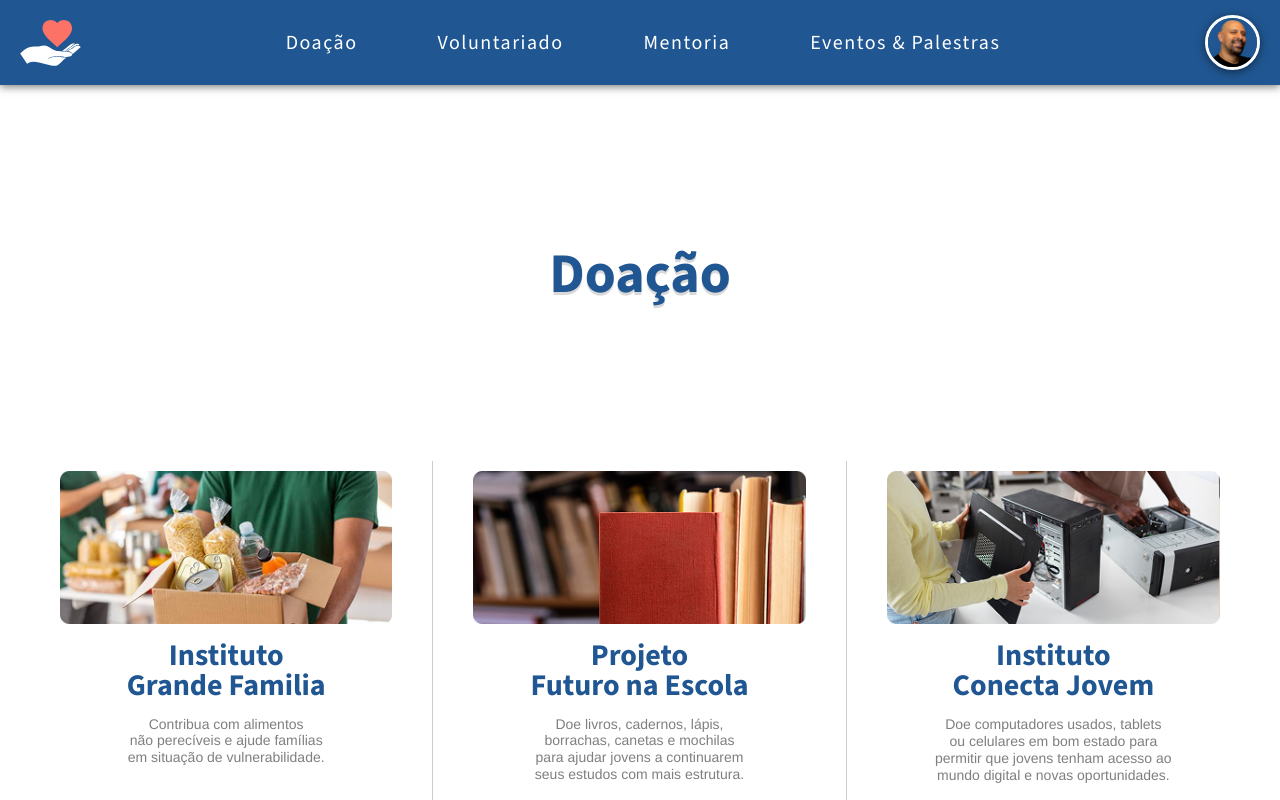
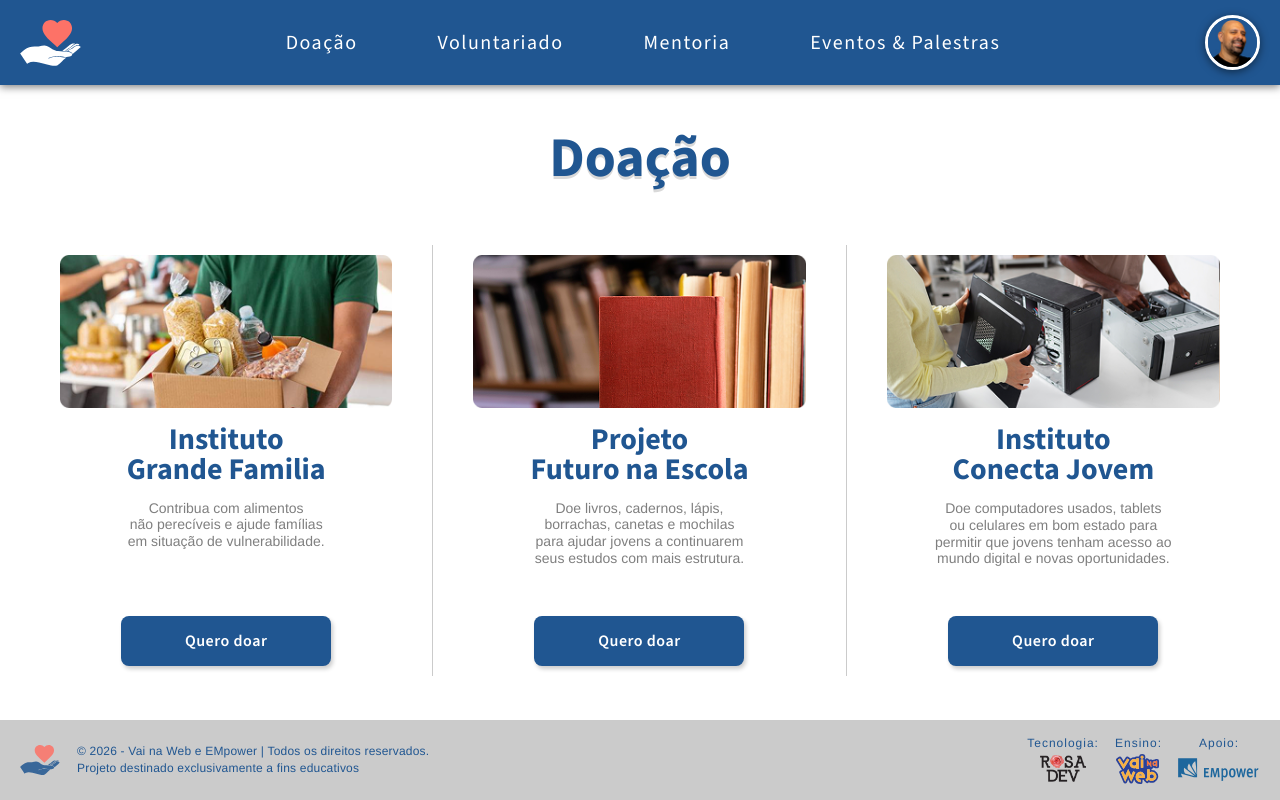
Before and after one commit to rosadevsolutions/2026-vnw-front-03-projeto-connect, a React (Vite) app: page /doacao in a window 1280 px wide. Shown: the top 800 px of the page. Built offline with nearby package versions, Linux system fonts and the light colour scheme.

Commit message:
section ajuste final responsividade

```diff
--- a/src/components/shared/Section/Section.scss
+++ b/src/components/shared/Section/Section.scss
@@ -9,8 +9,8 @@
     @include flex-col-center;
     padding: 3rem 0;
     @media screen and (min-width: 480px){
-      padding: 8rem 0;
-      gap: var(--g-md);
+      gap: 6rem;
+      padding: 0;
     }
   }
 
@@ -21,7 +21,6 @@
     font-weight: var(--fw-bold);
     text-shadow: var(--ts-base);
     @media screen and (min-width: 480px){
-      padding: 8rem 0;
       font-size:   var(--fs-3xl);
       gap: var(--g-md);
     }
```
